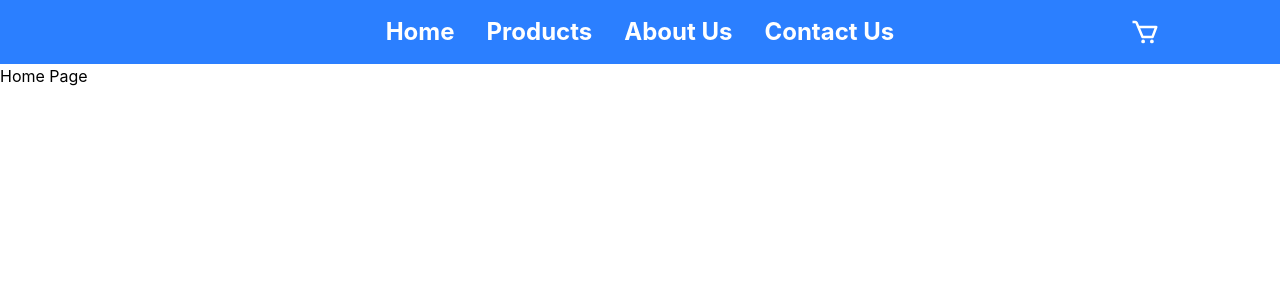
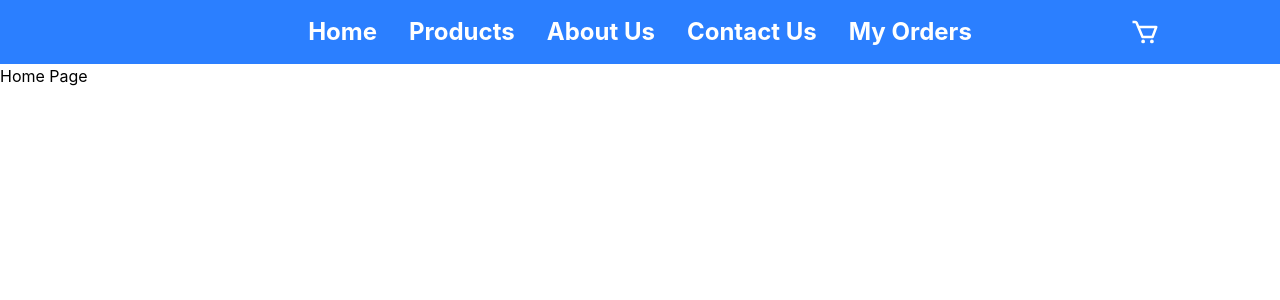
Before and after one commit to Manukagallage7/Furniture-Shop-Frontend, a React (Vite) app: page / in a window 1280 px wide. Shown: the top 300 px of the page. Built offline with nearby package versions, Linux system fonts and the light colour scheme.

Commit message:
feat: add "My Orders" link to the header for easy navigation

```diff
--- a/src/components/header.jsx
+++ b/src/components/header.jsx
@@ -8,6 +8,7 @@ export default function Header() {
             <Link to="/products" className="text-white text-2xl font-bold py-4">Products</Link>
             <Link to="/about-us" className="text-white text-2xl font-bold py-4">About Us</Link>
             <Link to="/contact-us" className="text-white text-2xl font-bold py-4">Contact Us</Link>
+            <Link to="/my-orders" className="text-white text-2xl font-bold py-4">My Orders</Link>
             <Link to="/cart" className=" absolute right-30 text-white text-2xl font-bold py-4">
                 <BiCart className="text-white text-3xl ml-4" />
             </Link>
```
